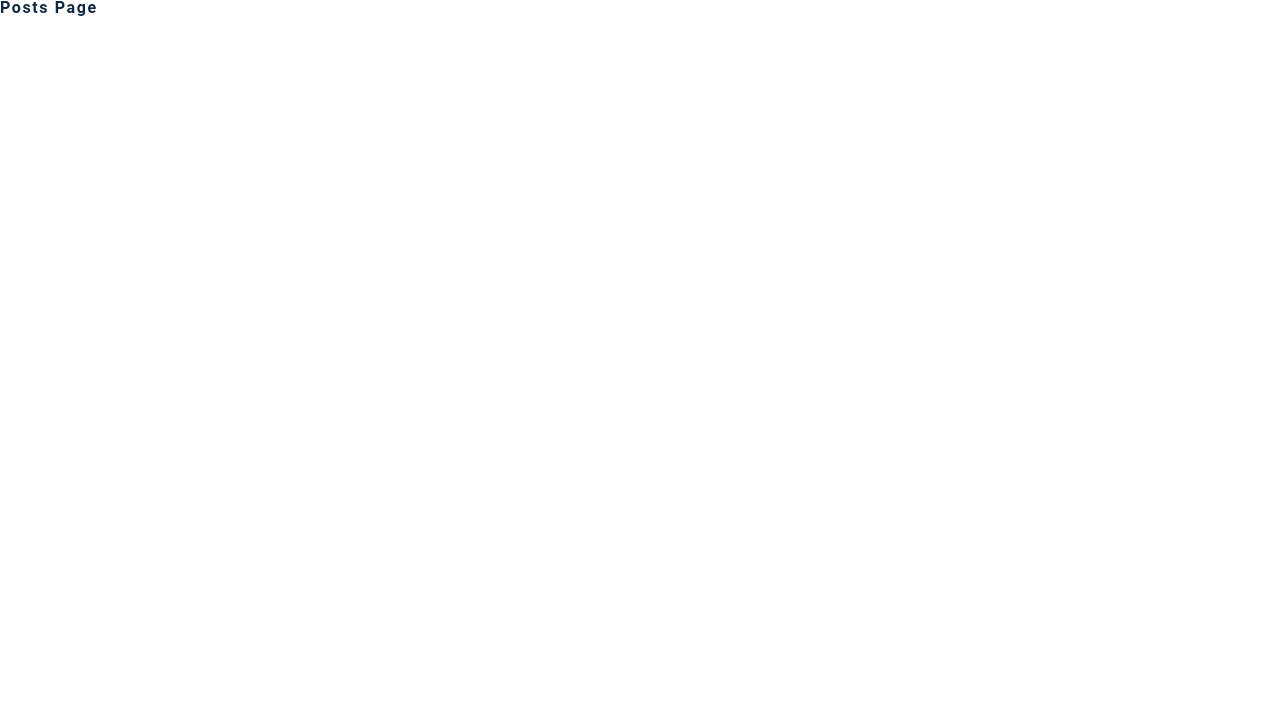
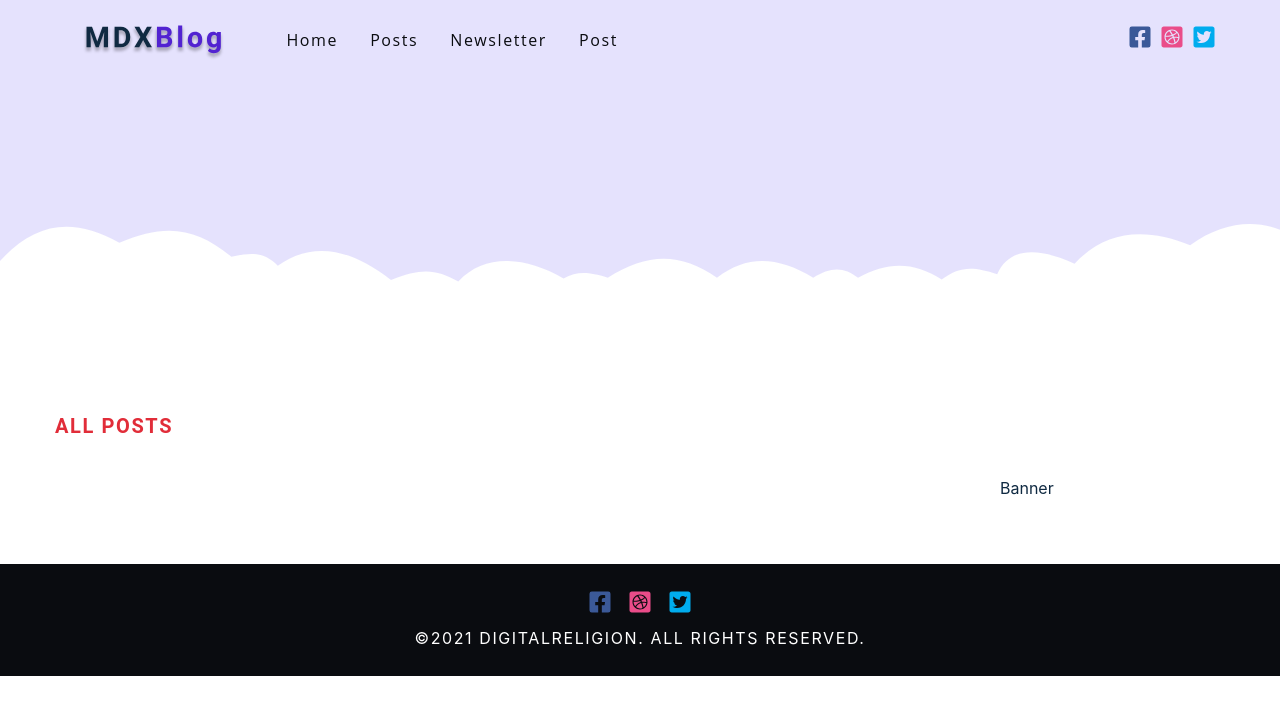
Before and after one commit to hugosmoreira/gatsby-blog-dmx, a Gatsby site: page /posts in a window 1280 px wide. Built offline with nearby package versions, Linux system fonts and the light colour scheme; Gatsby itself is replaced by a stand-in of ours.

Commit message:
update posts

```diff
--- a/src/pages/posts.js
+++ b/src/pages/posts.js
@@ -3,10 +3,40 @@ import Layout from '../components/Layout'
 import Hero from '../components/Hero'
 import { graphql } from 'gatsby'
 import Posts from '../components/Posts'
-const PostsPage = () => {
-return <h4>posts page</h4>
+const PostsPage = ({ data }) => {
+  const {
+    allMdx: { nodes: posts },
+  } = data
+  return (
+    <Layout>
+      <Hero />
+      <Posts posts={posts} title="all posts" />
+    </Layout>
+  )
 }
 
-
+export const query = graphql`
+  {
+    allMdx(sort: { fields: frontmatter___date, order: DESC }) {
+      nodes {
+        excerpt
+        frontmatter {
+          title
+          author
+          category
+          readTime
+          date(formatString: "MMMM, Do YYYY")
+          slug
+          image {
+            childImageSharp {
+              gatsbyImageData
+            }
+          }
+        }
+        id
+      }
+    }
+  }
+`
 
 export default PostsPage
```
Also changed, not shown: src/pages/index.js (+5 -5 lines).
